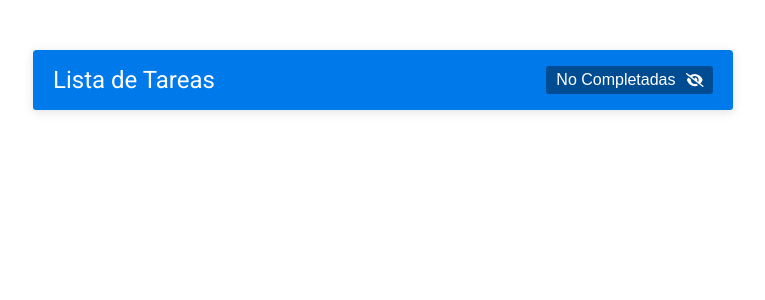
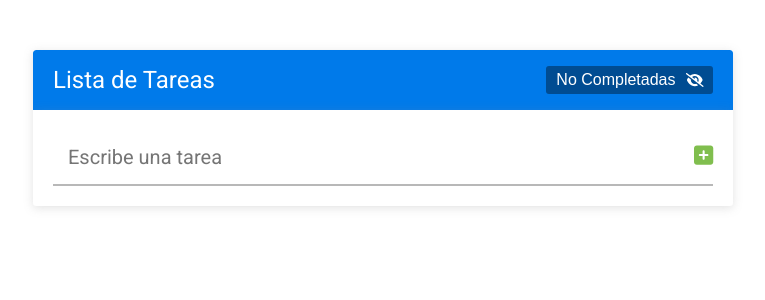
Before and after one commit to miguedeabreu/listaDeTareasApp, a React (Create React App) app: page / in a window 1280 px wide. Shown: the top 300 px of the page, without its empty margins (257-1022 px from the left). Built offline with nearby package versions, Linux system fonts and the light colour scheme; the HTML template or start-up script is replaced by a standard one.

Commit message:
Creacion de formulario

```diff
--- a/package.json
+++ b/package.json
@@ -12,6 +12,7 @@
     "react": "^18.1.0",
     "react-dom": "^18.1.0",
     "react-scripts": "5.0.1",
+    "uuid": "^8.3.2",
     "web-vitals": "^2.1.4"
   },
   "scripts": {
--- a/src/App.css
+++ b/src/App.css
@@ -50,3 +50,42 @@
 	font-size: 14px;
 	margin-left: 10px;
 }
+
+/* * --- --- ---  FORMULARIO AGREGAR --- --- --- */
+
+.formulario-tareas {
+	display: flex;
+	justify-content: space-between;
+	align-items: center;
+	position: relative;
+	padding: 20px;
+	box-shadow: 0 2px 10px rgba(139,139,139,.25);
+}
+
+.formulario-tareas__input {
+	border: none;
+	padding: 15px;
+	width: 100%;
+	font-size: 20px;
+	font-family: 'Roboto', sans-serif;
+	border-bottom: 2px solid #b8b8b8;
+}
+
+.formulario-tareas__input:focus {
+	outline: none;
+	border-bottom: 2px solid var(--azul);
+}
+
+.formulario-tareas__boton {
+	position: absolute;
+	bottom: 40px;
+	right: 20px;
+	border: none;
+	background: none;
+	cursor: pointer;
+}
+
+.formulario-tareas__icono-boton {
+	font-size: 22px;
+	color: var(--verde);
+}
--- a/src/App.js
+++ b/src/App.js
@@ -1,10 +1,30 @@
+import React, {useState} from 'react';
 import './App.css';
 import Header from './componentes/header';
+import FormularioTareas from './componentes/formularioTareas';
 
 const App = () => {
+  const [tareas, cambiarTareas] = useState(
+    [
+      {
+        id: 1,
+        texto: 'Lavar la ropa',
+        completado: false
+      },
+      {
+        id: 2,
+        texto: 'Grabar tutorial',
+        completado: false
+      }
+    ]
+  )
+
+  console.log(tareas);
+
   return (
    <div className='contenedor'>
      <Header></Header>
+     <FormularioTareas tareas={tareas} cambiarTareas={cambiarTareas}></FormularioTareas>
     </div>
   );
 }
--- /dev/null
+++ b/src/componentes/formularioTareas.js
@@ -0,0 +1,50 @@
+import React, {useState} from 'react';
+import {v4 as uuidv4} from 'uuid';
+import {FontAwesomeIcon} from '@fortawesome/react-fontawesome';
+import {faSquarePlus} from '@fortawesome/free-solid-svg-icons';
+
+const FormularioTareas = ({tareas, cambiarTareas}) => {
+
+    const [inputTarea, cambiarInputTarea] = useState('');
+
+    const handleInput = (e) => {
+        cambiarInputTarea(e.target.value);
+    }
+
+    const handleSubmit = (e) => {
+        e.preventDefault();
+
+        cambiarTareas(
+            [
+                ...tareas,
+                {
+                    id: uuidv4(),
+                    texto: inputTarea,
+                    completado: false
+                }
+            ]
+        )
+    }
+
+    return (
+        <form action="" className="formulario-tareas" onSubmit={handleSubmit}>
+            <input
+                type="text"
+                className="formulario-tareas__input"
+                placeholder="Escribe una tarea"
+                value={inputTarea}
+                onChange={(e) => handleInput(e)}>
+            </input>
+            <button
+                type="submit"
+                className="formulario-tareas__boton">
+                <FontAwesomeIcon
+                    icon={faSquarePlus}
+                    className="formulario-tareas__icono-boton">
+                </FontAwesomeIcon>
+            </button>
+        </form>
+    );
+}
+
+export default FormularioTareas;
```
Also changed, not shown: 1 other file (tests, documents, lock files or other folders).
